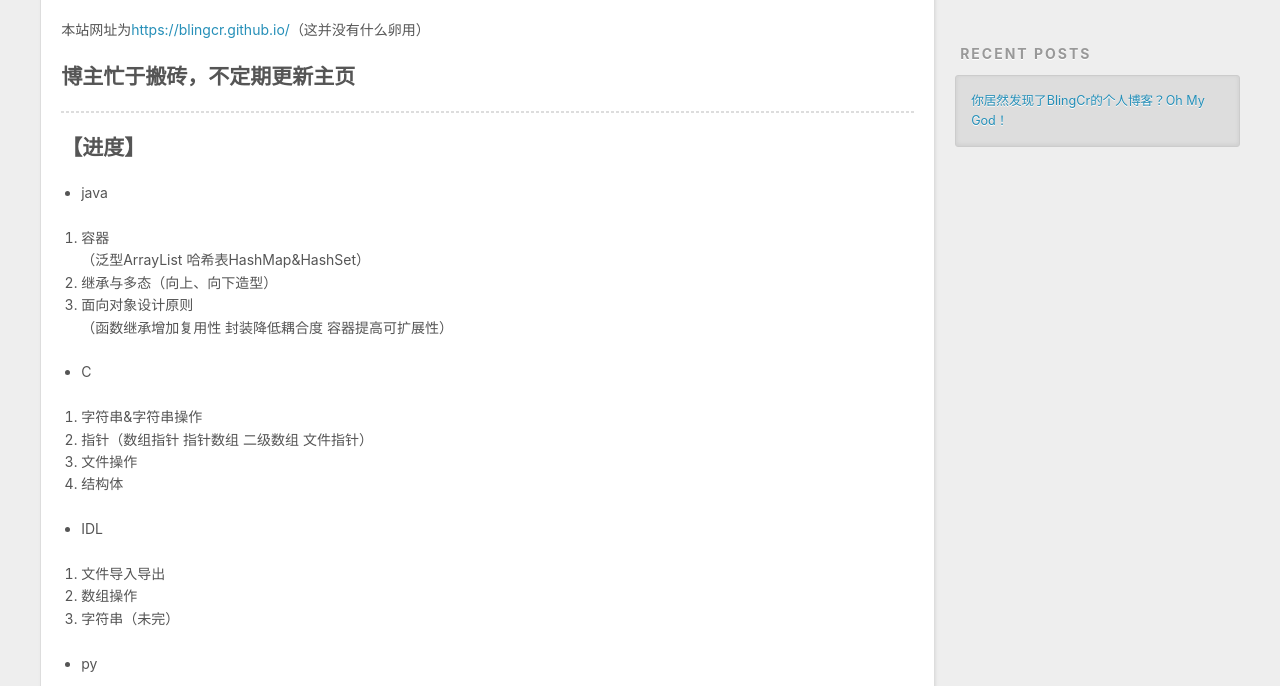
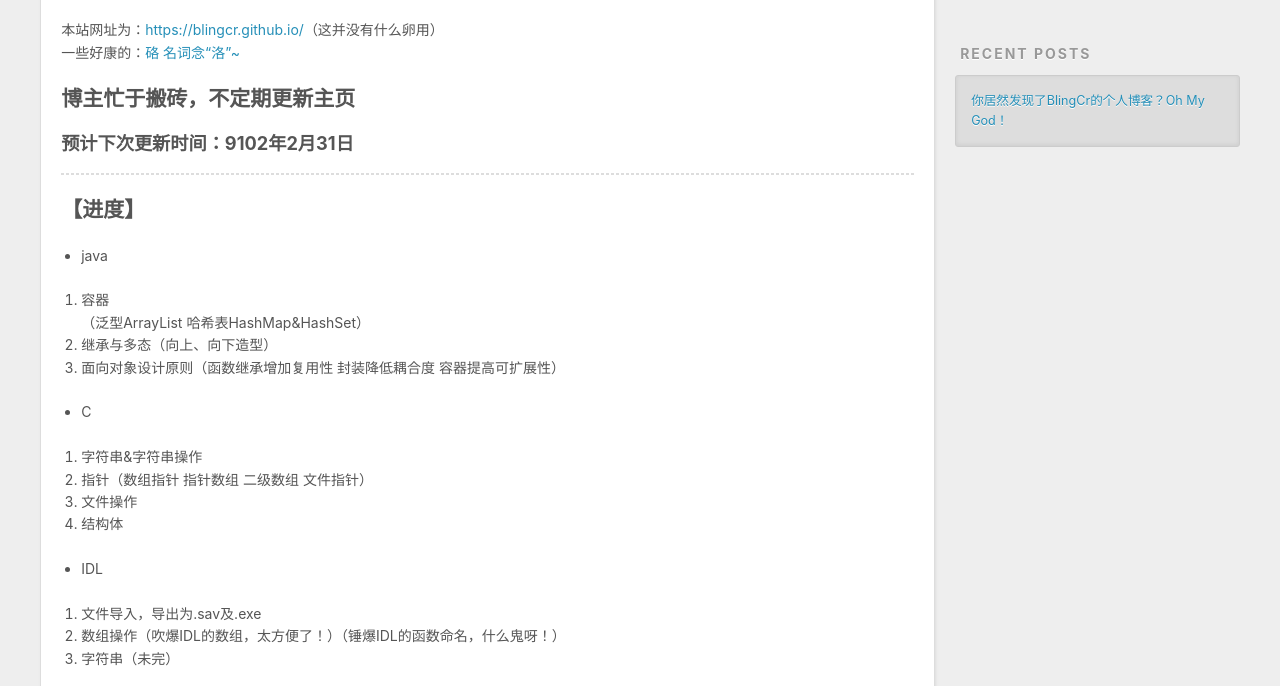
Before and after one commit to BlingCr/BlingCr.github.io, a plain HTML site: page 2019/12/06/hello-world/index.html in a window 1280 px wide. Shown: the part 434-1120 px from the top of the page. Drawn offline with nearby package versions, Linux system fonts and the light colour scheme.

Commit message:
Site updated: 2019-12-07 15:51:23

```diff
--- a/2019/12/06/hello-world/index.html
+++ b/2019/12/06/hello-world/index.html
@@ -7,14 +7,14 @@
 
   <title>你居然发现了BlingCr的个人博客？Oh My God！ | Hexo</title>
   <meta name="viewport" content="width=device-width, initial-scale=1, maximum-scale=1">
-  <meta name="description" content="本站网址为https:&#x2F;&#x2F;blingcr.github.io&#x2F;（这并没有什么卵用） 博主忙于搬砖，不定期更新主页 【进度】 java   容器（泛型ArrayList 哈希表HashMap&amp;amp;HashSet） 继承与多态（向上、向下造型） 面向对象设计原则（函数继承增加复用性 封装降低耦合度 容器提高可扩展性）   C   字符串&amp;amp;字符串操作 指针（数组指针 指针数组 二级数组 文件">
+  <meta name="description" content="本站网址为：https:&#x2F;&#x2F;blingcr.github.io&#x2F;（这并没有什么卵用）一些好康的：硌 名词念“洛”~ 博主忙于搬砖，不定期更新主页预计下次更新时间：9102年2月31日 【进度】 java   容器（泛型ArrayList 哈希表HashMap&amp;amp;HashSet） 继承与多态（向上、向下造型） 面向对象设计原则（函数继承增加复用性 封装降低耦合度 容器提高可扩展性）   C">
 <meta property="og:type" content="article">
 <meta property="og:title" content="你居然发现了BlingCr的个人博客？Oh My God！">
 <meta property="og:url" content="https:&#x2F;&#x2F;blingcr.github.io&#x2F;2019&#x2F;12&#x2F;06&#x2F;hello-world&#x2F;index.html">
 <meta property="og:site_name" content="Hexo">
-<meta property="og:description" content="本站网址为https:&#x2F;&#x2F;blingcr.github.io&#x2F;（这并没有什么卵用） 博主忙于搬砖，不定期更新主页 【进度】 java   容器（泛型ArrayList 哈希表HashMap&amp;amp;HashSet） 继承与多态（向上、向下造型） 面向对象设计原则（函数继承增加复用性 封装降低耦合度 容器提高可扩展性）   C   字符串&amp;amp;字符串操作 指针（数组指针 指针数组 二级数组 文件">
+<meta property="og:description" content="本站网址为：https:&#x2F;&#x2F;blingcr.github.io&#x2F;（这并没有什么卵用）一些好康的：硌 名词念“洛”~ 博主忙于搬砖，不定期更新主页预计下次更新时间：9102年2月31日 【进度】 java   容器（泛型ArrayList 哈希表HashMap&amp;amp;HashSet） 继承与多态（向上、向下造型） 面向对象设计原则（函数继承增加复用性 封装降低耦合度 容器提高可扩展性）   C">
 <meta property="og:locale" content="en">
-<meta property="og:updated_time" content="2019-12-07T07:41:40.359Z">
+<meta property="og:updated_time" content="2019-12-07T07:50:58.393Z">
 <meta name="twitter:card" content="summary">
 
     <link rel="alternate" href="/atom.xml" title="Hexo" type="application/atom+xml">
@@ -84,15 +84,15 @@
 
     <div class="article-entry" itemprop="articleBody">
 
-        <p>本站网址为<a href="https://blingcr.github.io/">https://blingcr.github.io/</a>（这并没有什么卵用）</p>
-<h2 id="博主忙于搬砖，不定期更新主页"><a href="#博主忙于搬砖，不定期更新主页" class="headerlink" title="博主忙于搬砖，不定期更新主页"></a>博主忙于搬砖，不定期更新主页</h2><hr>
+        <p>本站网址为：<a href="https://blingcr.github.io/">https://blingcr.github.io/</a>（这并没有什么卵用）<br>一些好康的：<a href="https://hanyu.baidu.com/s?wd=%E7%A1%8C&device=pc&from=home" target="_blank" rel="noopener">硌 名词念“洛”~</a></p>
+<h2 id="博主忙于搬砖，不定期更新主页"><a href="#博主忙于搬砖，不定期更新主页" class="headerlink" title="博主忙于搬砖，不定期更新主页"></a>博主忙于搬砖，不定期更新主页</h2><h3 id="预计下次更新时间：9102年2月31日"><a href="#预计下次更新时间：9102年2月31日" class="headerlink" title="预计下次更新时间：9102年2月31日"></a>预计下次更新时间：9102年2月31日</h3><hr>
 <h2 id="【进度】"><a href="#【进度】" class="headerlink" title="【进度】"></a>【进度】</h2><ul>
 <li>java</li>
 </ul>
 <ol>
 <li>容器<br>（泛型ArrayList 哈希表HashMap&amp;HashSet）</li>
 <li>继承与多态（向上、向下造型）</li>
-<li>面向对象设计原则<br>（函数继承增加复用性 封装降低耦合度 容器提高可扩展性）</li>
+<li>面向对象设计原则（函数继承增加复用性 封装降低耦合度 容器提高可扩展性）</li>
 </ol>
 <ul>
 <li>C</li>
@@ -107,8 +107,8 @@
 <li>IDL</li>
 </ul>
 <ol>
-<li>文件导入导出</li>
-<li>数组操作</li>
+<li>文件导入，导出为.sav及.exe</li>
+<li>数组操作（吹爆IDL的数组，太方便了！）（锤爆IDL的函数命名，什么鬼呀！）</li>
 <li>字符串（未完）</li>
 </ol>
 <ul>
@@ -160,7 +160,7 @@
 
     </div>
     <footer class="article-footer">
-      <a data-url="https://blingcr.github.io/2019/12/06/hello-world/" data-id="ck3v9svsm000030to02a14wmo" class="article-share-link">Share</a>
+      <a data-url="https://blingcr.github.io/2019/12/06/hello-world/" data-id="ck3va490u0000vwto08zxfy1f" class="article-share-link">Share</a>
 
 
     </footer>
```
Also changed, not shown: index.html (+6 -6 lines).
